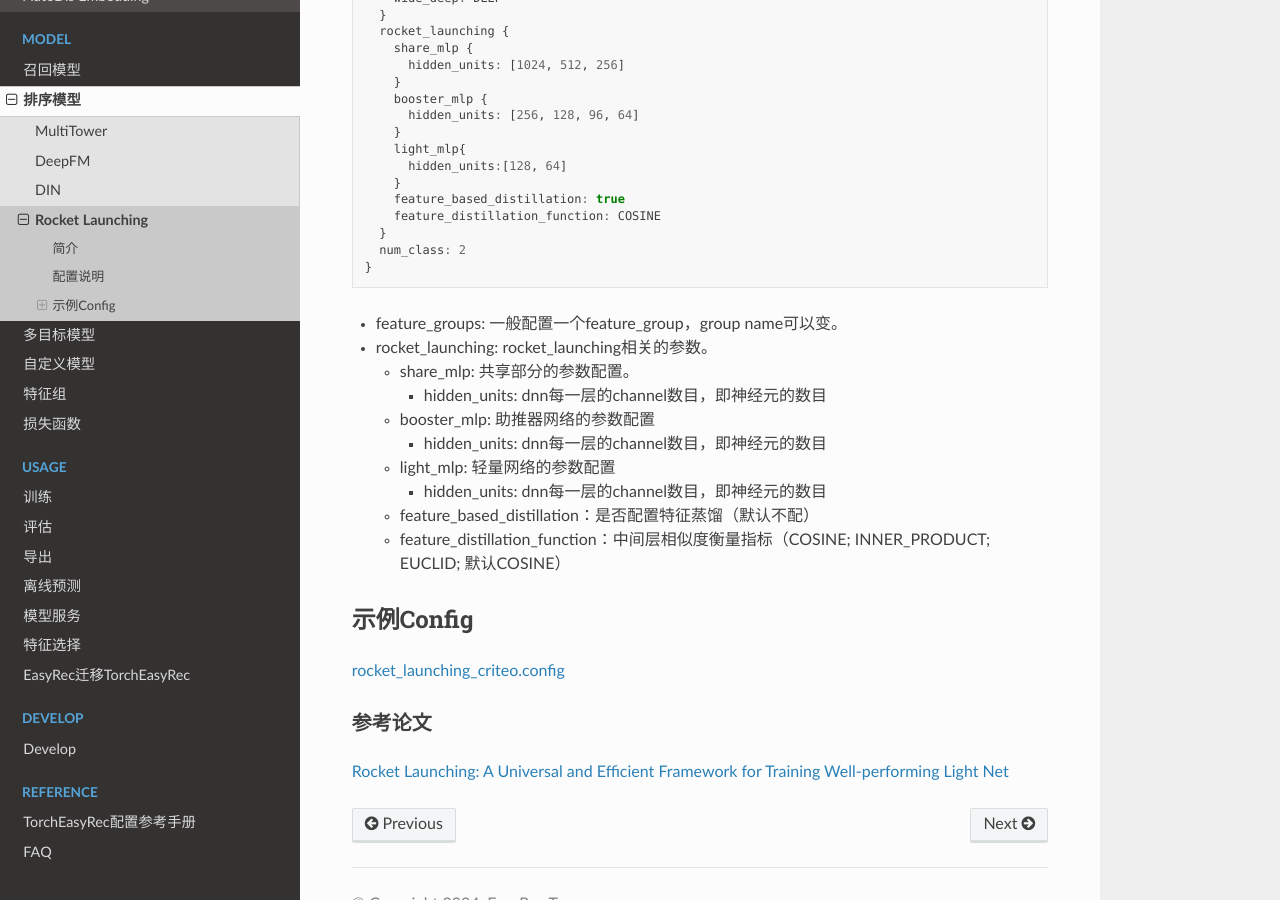
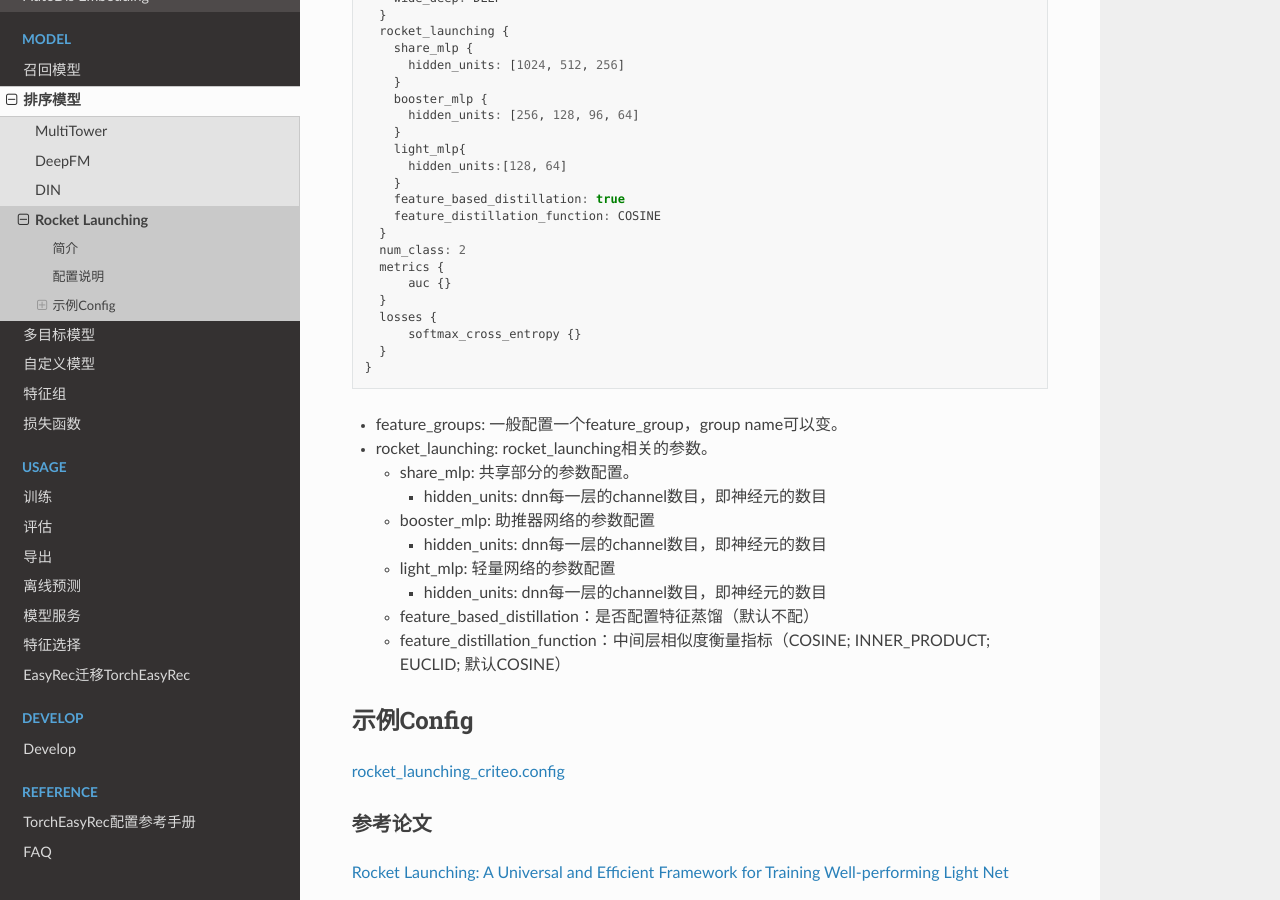
Before and after one commit to alibaba/TorchEasyRec, a Sphinx documentation site: the page built from docs/source/models/rocket_launching.md, in a window 1280 px wide and 900 px high, scrolled down 1647 px. Built offline with Sphinx 7.4.7 and the Read the Docs theme 3.1.0, drawn with Linux system fonts in a browser that asks for light colours; pages that are not in the unit, such as notebooks, are missing from menus.

Commit message:
fix rocket launching example

````diff
--- a/docs/source/models/rocket_launching.md
+++ b/docs/source/models/rocket_launching.md
@@ -46,6 +46,12 @@ model_config: {
     feature_distillation_function: COSINE
   }
   num_class: 2
+  metrics {
+      auc {}
+  }
+  losses {
+      softmax_cross_entropy {}
+  }
 }
 ```
 
````
